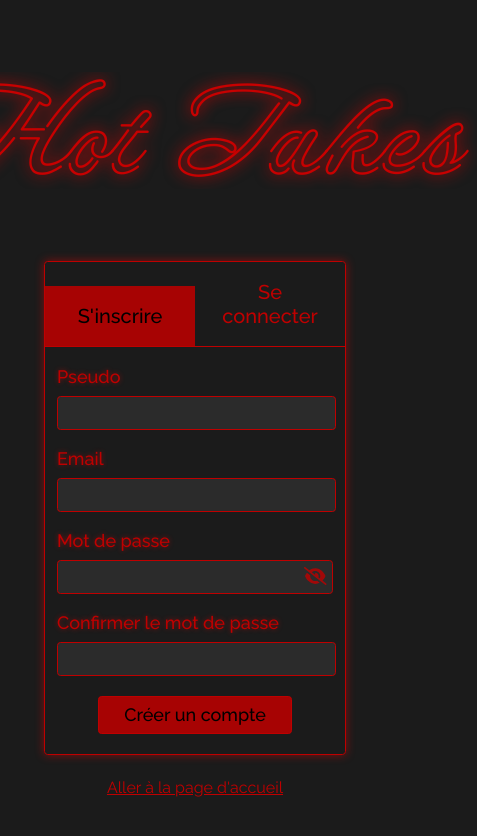
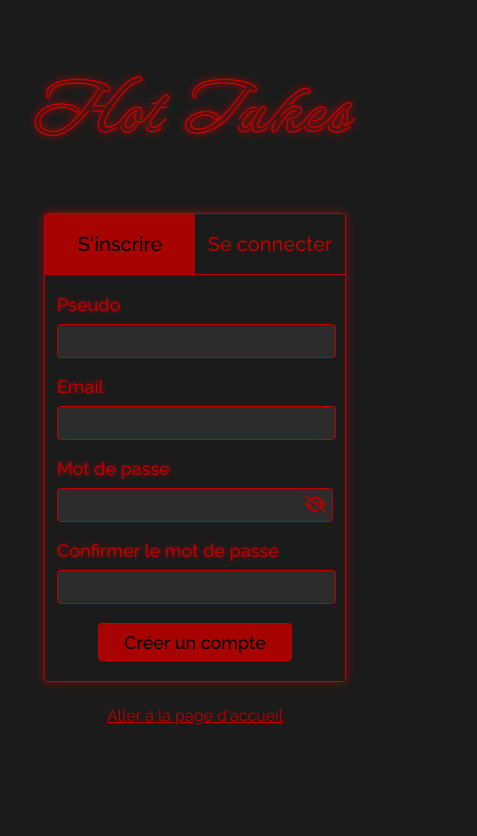
Before and after one commit to CamilleLinan/HotTakes-Front, a React (Create React App) app: page /login in a window 390 px wide. Shown: the top 836 px of the page, 477 px wide, since content can reach past the window. Built offline with nearby package versions, Linux system fonts and the light colour scheme.

Commit message:
responsive login page OK

```diff
--- a/src/styles/sass/_Login.scss
+++ b/src/styles/sass/_Login.scss
@@ -1,3 +1,24 @@
+@media(max-width: 768px) {
+    .login {
+        &_header {
+            &_logo {
+                width: 330px;
+                padding: 0 1rem;
+            }
+        }
+
+        &_section {
+            &_header {
+                & button {
+                    padding: 1rem 0 !important;
+                }
+            }
+        }
+    }
+}
+
+@media(min-width: 768px) and (max-width: 1200px) {}
+
 .login {
     &_header {
         display: flex;
```
Also changed, not shown: src/styles/main.css, 1 other file (tests, documents, lock files or other folders).
